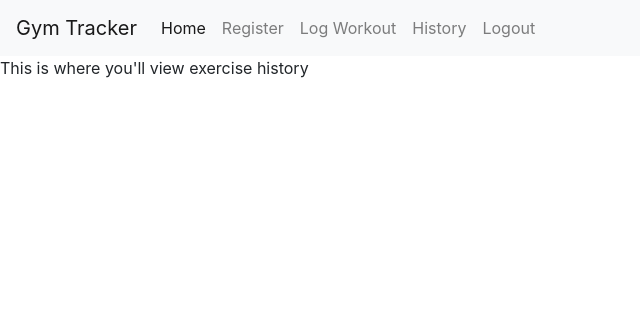
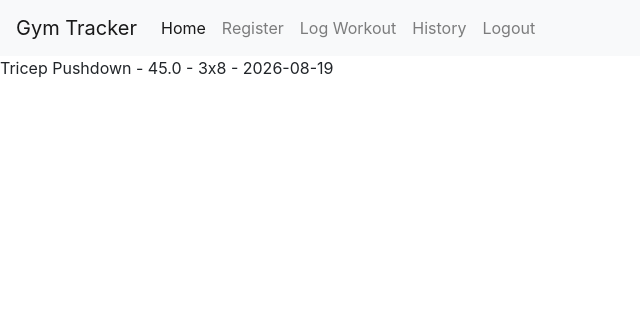
Before and after one commit to hud-k/gym-tracker, a Flask app: page /history in a window 1280 px wide. Shown: the top 316 px of the page, without its empty margins (0-640 px from the left). Run offline with Flask 3, Linux system fonts and the light colour scheme; a user stored in the database is signed in.

Commit message:
feat: added workout history page

```diff
--- a/app/__init__.py
+++ b/app/__init__.py
@@ -79,7 +79,8 @@ def create_app():
     @app.route("/history")
     @login_required
     def history():
-        return render_template("history.html")
+        workouts = Workout.query.filter_by(user_id=current_user.id).all()
+        return render_template("history.html", workouts=workouts)
 
     @app.route("/logout")
     @login_required
--- a/app/templates/history.html
+++ b/app/templates/history.html
@@ -1,3 +1,7 @@
 {% extends "base.html" %}
 {% block title %}Workout History{% endblock %}
-{% block content %}This is where you'll view exercise history{% endblock %}
+{% block content %}
+{% for workout in workouts %}
+    <p>{{workout.exercise_name}} - {{workout.weight}} - {{workout.sets}}x{{workout.reps}} - {{workout.date}}</p>
+{% endfor %}
+{% endblock %}
```
